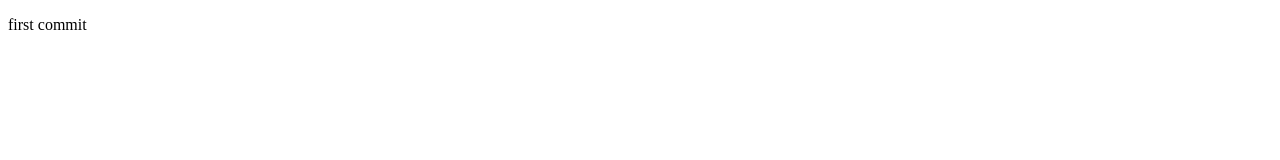
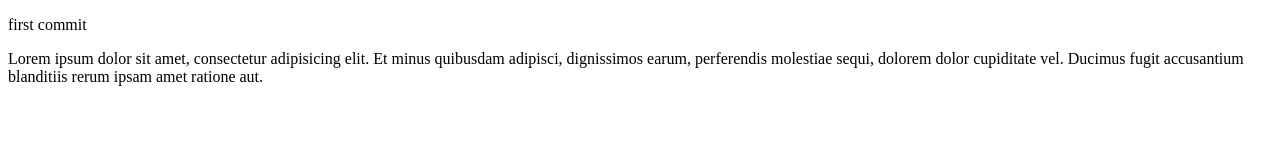
Before and after one commit to vlad-streeks/first, a plain HTML site: page index.html in a window 1280 px wide. Drawn offline with Linux system fonts and the light colour scheme.

Commit message:
therd commit

```diff
--- a/index.html
+++ b/index.html
@@ -6,6 +6,7 @@
 </head>
 <body>
 	<p>first commit</p>
+	<p>Lorem ipsum dolor sit amet, consectetur adipisicing elit. Et minus quibusdam adipisci, dignissimos earum, perferendis molestiae sequi, dolorem dolor cupiditate vel. Ducimus fugit accusantium blanditiis rerum ipsam amet ratione aut.</p>
 
 </body>
 </html>
```
